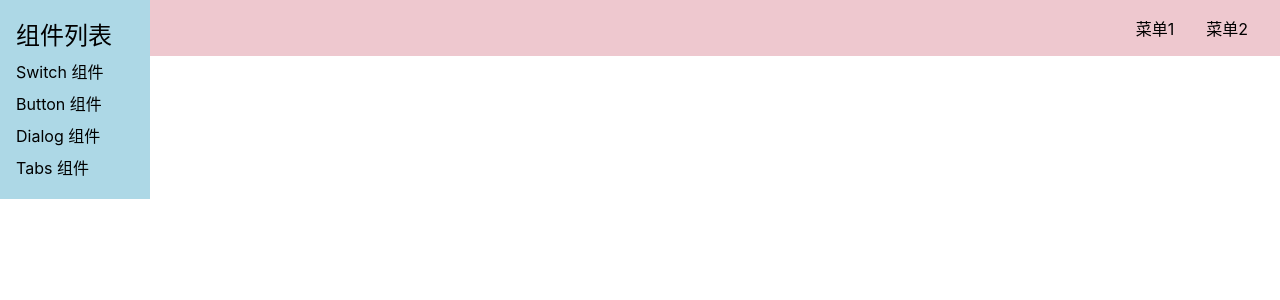
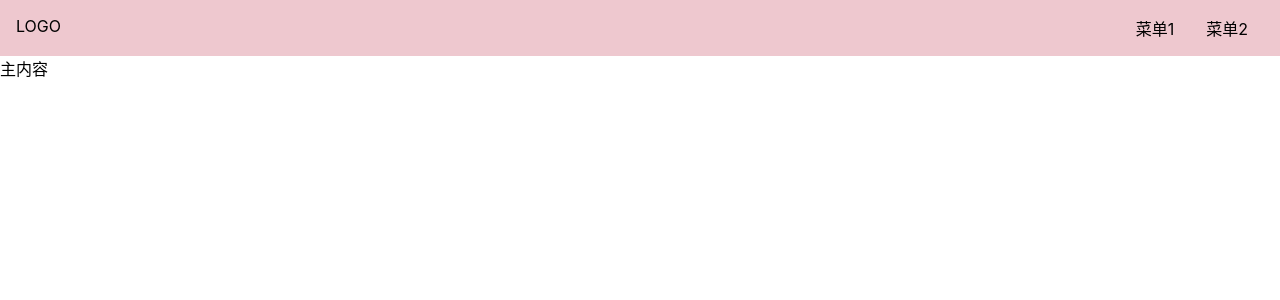
Before and after one commit to baozi928/lulu-UI, a Vue app: page /#/doc in a window 1280 px wide. Shown: the top 300 px of the page. Built offline with nearby package versions, Linux system fonts and the light colour scheme.

Commit message:
aside切换

```diff
--- a/src/App.vue
+++ b/src/App.vue
@@ -2,10 +2,13 @@
   <router-view />
 </template>
 
-<script>
-import Frank from './components/Frank.vue'
-export default {
-  name: 'App',
-
-}
+<script lang="ts">
+  import { ref, provide } from 'vue'
+  export default {
+    name: 'App',
+    setup(){
+      const menuVisible = ref(false)
+      provide('menuVisible', menuVisible) // set
+    }
+  }
 </script>
--- a/src/components/Topnav.vue
+++ b/src/components/Topnav.vue
@@ -1,6 +1,6 @@
 <template>
     <div class="topnav">
-        <div class="logo">LOGO</div>
+        <div class="logo" @click="toggleMenu">LOGO</div>
         <ul class="menu">
             <li>菜单1</li>
             <li>菜单2</li>
@@ -8,8 +8,15 @@
     </div>
 </template>
 <script lang="ts">
+    import { inject, Ref } from 'vue'
     export default {
-
+        setup(){
+            const menuVisible = inject<Ref<boolean>>('menuVisible') // get
+            const toggleMenu = ()=>{
+                menuVisible.value = !menuVisible.value
+            }
+            return {toggleMenu}
+        }
     }
 </script>
 <style lang="scss" scoped>
@@ -17,6 +24,8 @@
         background: #eec8cf;
         display: flex;
         padding: 16px;
+        position: relative;
+        z-index: 10;
         > .logo {
             max-width: 6em;
             margin-right: auto;
--- a/src/views/Doc.vue
+++ b/src/views/Doc.vue
@@ -2,7 +2,7 @@
 <div>
     <Topnav/>
     <div class="content">
-        <aside>
+        <aside  v-if="menuVisible">
             <h2>组件列表</h2>
             <ol>
                 <li>
@@ -26,8 +26,13 @@
 
 <script lang="ts">
     import Topnav from '../components/Topnav.vue'
+    import { inject, Ref } from 'vue';
     export default {
-        components: {Topnav}
+        components: {Topnav},
+        setup(){
+            const menuVisible = inject<Ref<boolean>>('menuVisible') // get
+            return {menuVisible}
+        }
     }
 </script>
 <style lang="scss" scoped>
@@ -38,6 +43,7 @@
         position: fixed;
         top: 0;
         left: 0;
+        padding-top: 70px;
         > h2 {
             margin-bottom: 4px;
         }
```
